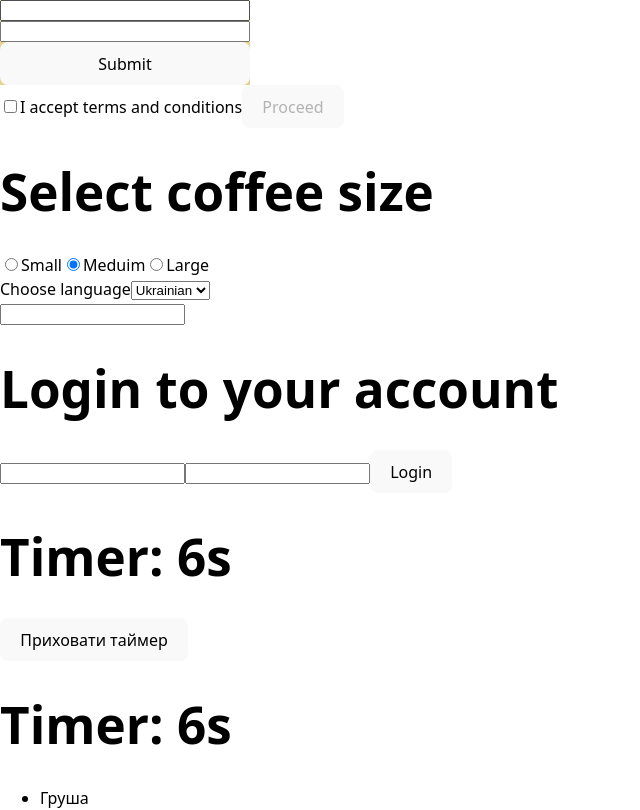
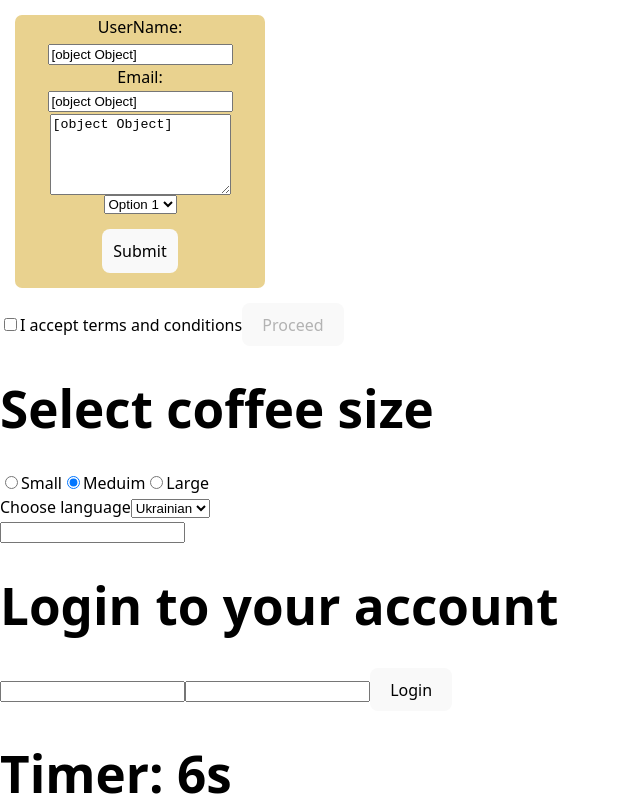
Before and after one commit to Backa228/react-edu, a React (Vite) app: page / in a window 1280 px wide. Shown: the top 810 px of the page, without its empty margins (0-640 px from the left). Built offline with nearby package versions, Linux system fonts and the light colour scheme.

Commit message:
lesson 26.06
Formik: Початкове значення полів, Відправка форми, Типи полів, Валідація

```diff
--- a/package.json
+++ b/package.json
@@ -14,7 +14,8 @@
     "formik": "^2.4.6",
     "react": "^19.0.0",
     "react-dom": "^19.0.0",
-    "react-icons": "^5.5.0"
+    "react-icons": "^5.5.0",
+    "yup": "^1.6.1"
   },
   "devDependencies": {
     "@eslint/js": "^9.22.0",
--- a/src/components/FeedbackForm.jsx
+++ b/src/components/FeedbackForm.jsx
@@ -1,14 +1,49 @@
 import { Formik, Form, Field } from 'formik'
 import css from './FeedbackForm.module.css'
+import { useId } from 'react'
+import * as Yup from 'yup'
+
+const FeedbackSchema = Yup.object().shape({
+  username: Yup.string().min(2, 'Too Short!').max(50, "TooLong!").required("Required")
+})
 
 const FeedbackForm = () => {
+  const initialValue = {
+    username: Yup.string().min(2, "Too Short!").max(50, "Too Long!").required("Required"),
+    email: Yup.string().email("Must be a valid email!").required("Required"),
+    message: Yup.string().min(3, "Too short").max(256, "Too long").required("Required"),
+    level: Yup.string().oneOf(["good", "neutral", "bad"]).required("Required")
+
+  }
+  const handleSubmit = (values, actions) => {
+    console.log(values)
+    actions.resetForm()
+  }
+
+  const nameFieldId = useId()
+  const emailFieldId = useId()
+  const msgFieldId = useId()
+  const selFieldId = useId()
+
     return (
-      <Formik initialValues={{}} onSubmit={() => {}}>
-            <Form className={css.form}>
-                <Field type="text" name="username" className={css.field}></Field>
-                <Field type="email" name="email" className={css.field}></Field>
-                <button type='submit' className={css.btn}>Submit</button>
-            </Form>
+      <Formik initialValues={initialValue} onSubmit={handleSubmit} validationSchema={FeedbackSchema}>
+        <Form className={css.form}>
+          <label htmlFor={emailFieldId}>UserName: </label>
+          <Field id={nameFieldId} type="text" name="username" className={css.field1}></Field>
+
+          <label htmlFor={emailFieldId}>Email:</label>
+          <Field id={emailFieldId} type="email" name="email" className={css.field2}></Field>
+
+          <Field as="textarea" cols="20" rows="5" name="message" id={msgFieldId}></Field>
+
+          <Field as="select" name="selector" id={selFieldId}>
+            <option value="o1">Option 1</option>
+            <option value="o2">Option 2</option>
+            <option value="o3">Option 3</option>
+          </Field>
+
+          <button type='submit' className={css.btn}>Submit</button>
+        </Form>
       </Formik>
     );
 };
--- a/src/components/FeedbackForm.module.css
+++ b/src/components/FeedbackForm.module.css
@@ -1,6 +1,29 @@
-.form{
+.form {
     display: flex;
     flex-direction: column;
+    align-items: center;
     max-width: 250px;
     background-color: rgb(233, 210, 143);
+    border-radius: 7px;
+    margin: 15px;
 }
+
+.btn {
+    padding: 10px;
+    margin: 15px;
+    transition: all ease 0.3s;
+}
+
+.btn:hover {
+    border-radius: 15px;
+    width: 100px;
+    height: 50px;
+    background-color: rgb(53, 53, 53);
+}
+
+.field1 {
+    margin: 5px 10px 0 10px;
+}
+.field2 {
+    margin: 2px;
+}
```
Also changed, not shown: 1 other file (tests, documents, lock files or other folders).
